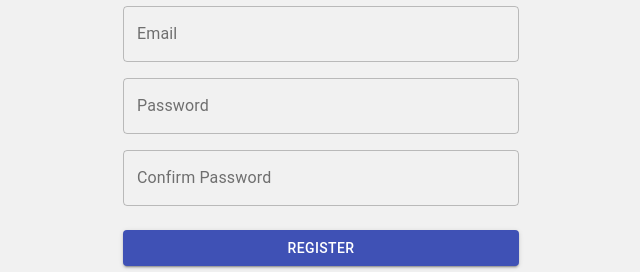
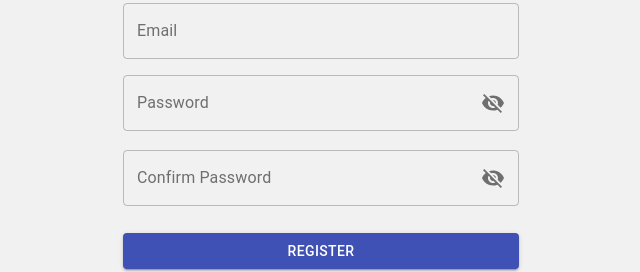
Before and after one commit to monalizadsg/my-store, a React (Create React App) app: page /signup in a window 1280 px wide. Shown: the part 334-606 px from the top of the page, without its empty margins (319-959 px from the left). Built offline with nearby package versions, Linux system fonts and the light colour scheme.

Commit message:
Enable show/hide password to login and signup page

```diff
--- a/src/components/Loading.js
+++ b/src/components/Loading.js
@@ -5,8 +5,12 @@ const Loading = (props) => {
   return (
     <div
       style={{
-        zIndex: "99",
+        zIndex: "1000",
+        height: "100%",
         width: "100%",
+        display: "flex",
+        alignItems: "center",
+        justifyContent: "center",
       }}
     >
       {props.isLoading && <CircularProgress color='primary' />}
--- a/src/components/Login.js
+++ b/src/components/Login.js
@@ -5,6 +5,7 @@ import TextInput from "../components/TextInput";
 import { auth } from "../config/Config";
 import { Link } from "react-router-dom";
 import { useHistory } from "react-router-dom";
+import TextInputWithIcon from "./TextInputWithIcon";
 
 const useStyles = makeStyles((theme) => ({
   pageDisplay: {
@@ -32,15 +33,19 @@ const Login = () => {
   const [email, setEmail] = useState("");
   const [password, setPassword] = useState("");
   const [error, setError] = useState("");
+  const [showPassword, setShowPassword] = useState(false);
+  const [isLoading, setIsLoading] = useState(false);
   const history = useHistory();
   const classes = useStyles();
 
   const handleSubmit = async (event) => {
     event.preventDefault();
+    setIsLoading(true);
 
     const isValid = validateForm();
     if (!isValid) {
       setError("Incorrect email or password");
+      setIsLoading(false);
       return;
     }
 
@@ -51,8 +56,18 @@ const Login = () => {
         setPassword("");
         setError("");
         history.push("/");
+        setIsLoading(false);
       })
-      .catch((err) => setError(err.message));
+      .catch((err) => {
+        setError(err.message);
+        setIsLoading(false);
+      });
+  };
+
+  const handleOnkeyDown = (event) => {
+    if (event.keyCode === 13) {
+      handleSubmit(event);
+    }
   };
 
   const handleEmailChange = ({ target }) => {
@@ -72,10 +87,14 @@ const Login = () => {
     return true;
   };
 
+  const handleClickShowPassword = () => {
+    setShowPassword(!showPassword);
+  };
+
   return (
     <div className={`login-wrapper ${classes.pageDisplay}`}>
       <Container className={classes.container} maxWidth='xs'>
-        <form onSubmit={handleSubmit}>
+        <form onSubmit={handleSubmit} onKeyDown={handleOnkeyDown}>
           <Grid container spacing={3}>
             <Grid item xs={12}>
               <Grid container spacing={2}>
@@ -91,13 +110,13 @@ const Login = () => {
                   />
                 </Grid>
                 <Grid item xs={12}>
-                  <TextInput
-                    fullWidth
-                    type='password'
+                  <TextInputWithIcon
                     name='password'
                     label='Password'
+                    showPassword={showPassword}
                     value={password}
                     onChange={handlePasswordChange}
+                    onClick={handleClickShowPassword}
                   />
                 </Grid>
               </Grid>
@@ -108,6 +127,7 @@ const Login = () => {
                 fullWidth
                 type='submit'
                 variant='contained'
+                disabled={isLoading}
               >
                 Login
               </Button>
--- a/src/components/Products.js
+++ b/src/components/Products.js
@@ -122,7 +122,7 @@ const Products = () => {
               </div>
             </div>
           ))}
-          {products.length === 0 && (
+          {products.length === 0 && !isLoading && (
             <div className='empty'>No items available.</div>
           )}
         </div>
--- a/src/components/Signup.js
+++ b/src/components/Signup.js
@@ -4,6 +4,7 @@ import { Link } from "react-router-dom";
 import TextInput from "../components/TextInput";
 import { auth, db } from "../config/Config";
 import { makeStyles } from "@material-ui/core/styles";
+import TextInputWithIcon from "./TextInputWithIcon";
 
 const useStyles = makeStyles((theme) => ({
   pageDisplay: {
@@ -40,6 +41,9 @@ const Signup = (props) => {
   };
   const [user, setUser] = useState(initialUserInput);
   const [error, setError] = useState({});
+  const [showPassword, setShowPassword] = useState(false);
+  const [showConfirmPassword, setShowConfirmPassword] = useState(false);
+  const [isLoading, setIsLoading] = useState(false);
 
   const handleInputChange = ({ target: input }) => {
     const { name, value } = input;
@@ -48,10 +52,12 @@ const Signup = (props) => {
 
   const handleSubmit = async (event) => {
     event.preventDefault();
+    setIsLoading(true);
     const { firstName, lastName, email, password } = user;
 
     const isValid = validateForm();
     if (!isValid) {
+      setIsLoading(false);
       return;
     }
 
@@ -77,11 +83,31 @@ const Signup = (props) => {
               password: "",
             });
             setError({});
+            setIsLoading(false);
             props.history.push("/login");
           })
-          .catch((err) => console.log(err.message));
+          .catch((err) => {
+            console.log(err.message);
+          });
       })
-      .catch((err) => console.log(err.message));
+      .catch((err) => {
+        console.log(err.message);
+
+        if (err.message.includes("Password")) {
+          setError({
+            ...error,
+            password: err.message,
+            confirmPassword: err.message,
+          });
+          setIsLoading(false);
+        } else if (err.message.includes("email")) {
+          setError({
+            ...error,
+            email: err.message,
+          });
+          setIsLoading(false);
+        }
+      });
   };
 
   const validateForm = () => {
@@ -115,7 +141,15 @@ const Signup = (props) => {
     return isValid;
   };
 
+  const handleClickShowPassword = () => {
+    setShowPassword(!showPassword);
+  };
+  const handleClickShowConfirmPassword = () => {
+    setShowConfirmPassword(!showConfirmPassword);
+  };
+
   return (
+    <>
       <div className={classes.pageDisplay}>
         <Container className={classes.container} maxWidth='xs'>
           <Grid item xs={12}>
@@ -164,24 +198,24 @@ const Signup = (props) => {
                     />
                   </Grid>
                   <Grid item xs={12}>
-                  <TextInput
-                    fullWidth
-                    type='password'
+                    <TextInputWithIcon
+                      label='Password'
                       name='password'
-                    label='Password'
+                      showPassword={showPassword}
                       value={user.password}
                       onChange={handleInputChange}
+                      onClick={handleClickShowPassword}
                       error={error.password}
                     />
                   </Grid>
                   <Grid item xs={12}>
-                  <TextInput
-                    fullWidth
-                    type='password'
+                    <TextInputWithIcon
+                      label='Confirm Password'
                       name='confirmPassword'
-                    label='Confirm Password'
+                      showPassword={showConfirmPassword}
                       value={user.confirmPassword}
                       onChange={handleInputChange}
+                      onClick={handleClickShowConfirmPassword}
                       error={error.confirmPassword}
                     />
                   </Grid>
@@ -193,6 +227,7 @@ const Signup = (props) => {
                   fullWidth
                   type='submit'
                   variant='contained'
+                  disabled={isLoading}
                 >
                   Register
                 </Button>
@@ -201,6 +236,7 @@ const Signup = (props) => {
           </form>
         </Container>
       </div>
+    </>
   );
 };
 
--- /dev/null
+++ b/src/components/TextInputWithIcon.js
@@ -0,0 +1,48 @@
+import React from "react";
+import {
+  FormControl,
+  InputLabel,
+  OutlinedInput,
+  InputAdornment,
+  IconButton,
+  FormHelperText,
+} from "@material-ui/core";
+import Visibility from "@material-ui/icons/Visibility";
+import VisibilityOff from "@material-ui/icons/VisibilityOff";
+
+const TextInputWithIcon = ({
+  label,
+  name,
+  showPassword,
+  value,
+  onChange,
+  onClick,
+  error,
+}) => {
+  return (
+    <FormControl fullWidth variant='outlined' error={!!error}>
+      <InputLabel>{label}</InputLabel>
+      <OutlinedInput
+        name={name}
+        type={showPassword ? "text" : "password"}
+        value={value}
+        onChange={onChange}
+        endAdornment={
+          <InputAdornment position='end'>
+            <IconButton
+              aria-label='toggle password visibility'
+              onClick={onClick}
+              edge='end'
+            >
+              {showPassword ? <Visibility /> : <VisibilityOff />}
+            </IconButton>
+          </InputAdornment>
+        }
+        labelWidth={name === "password" ? 70 : 130}
+      />
+      <FormHelperText id='component-error-text'>{error}</FormHelperText>
+    </FormControl>
+  );
+};
+
+export default TextInputWithIcon;
```
Lines whose indentation alone changed are shown as unchanged.
